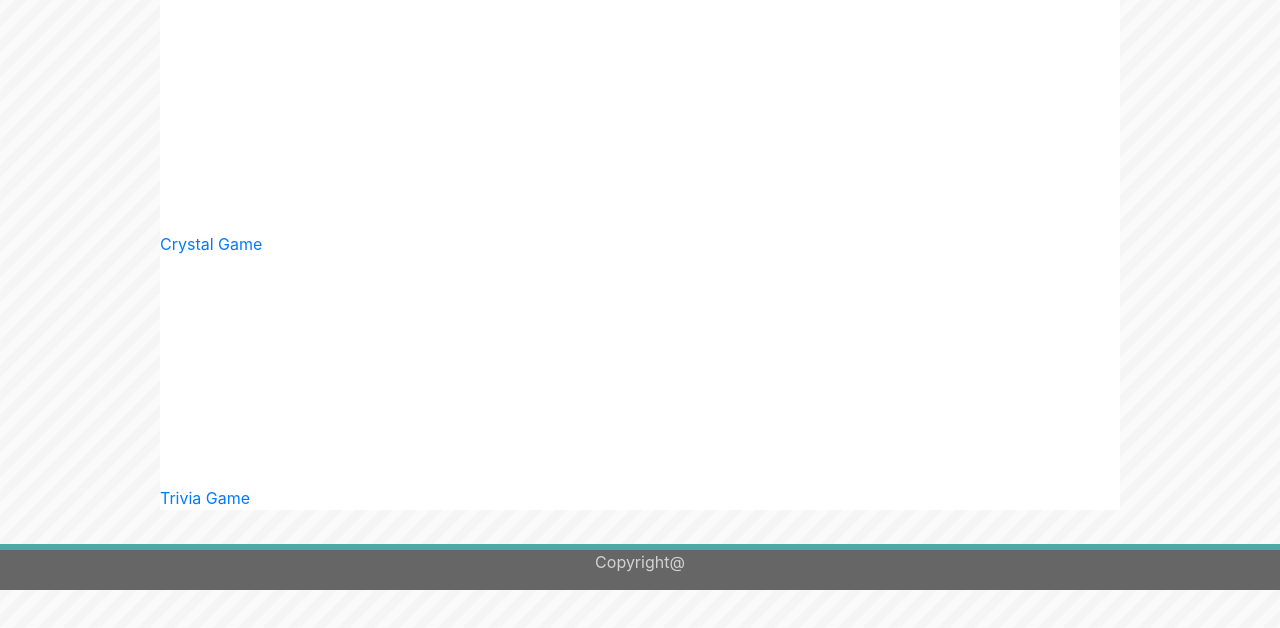
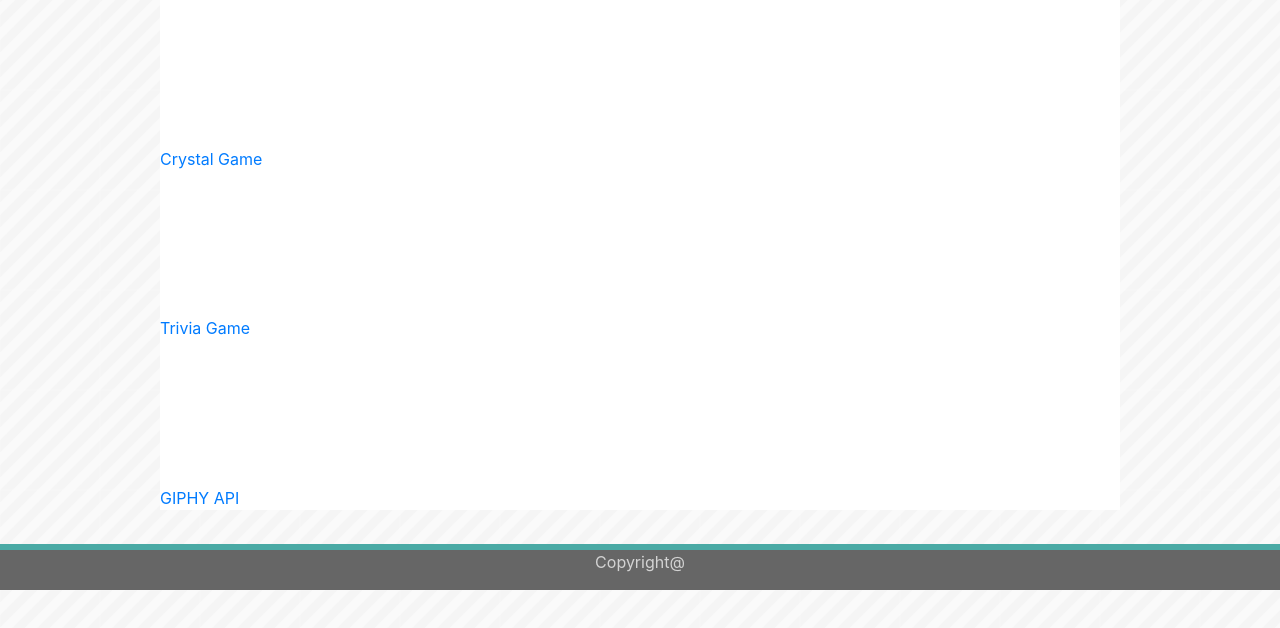
Before and after one commit to los4673/responsive-portfolio, a plain HTML site: page index.html in a window 1280 px wide. Shown: the part 210-838 px from the top of the page. Drawn offline with nearby package versions, Linux system fonts and the light colour scheme; files whose address does not match are found by name.

Commit message:
update profile with new project

```diff
--- a/index.html
+++ b/index.html
@@ -24,6 +24,8 @@
                  <h2>Projects</h2>
                  <a href="https://los4673.github.io/unit-4-game/" target="_blank">Crystal Game</a>
                  <a href="https://los4673.github.io/TriviaGame/" target="_blank">Trivia Game</a>
+                 <a href=" https://los4673.github.io/giphyAPI/" target="_blank">GIPHY API</a>
+
 
 
         </div>
```
